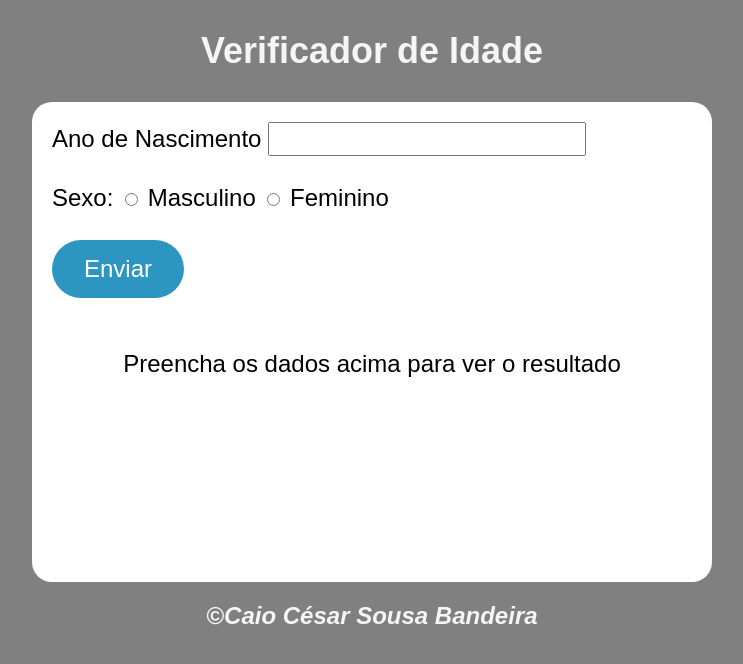
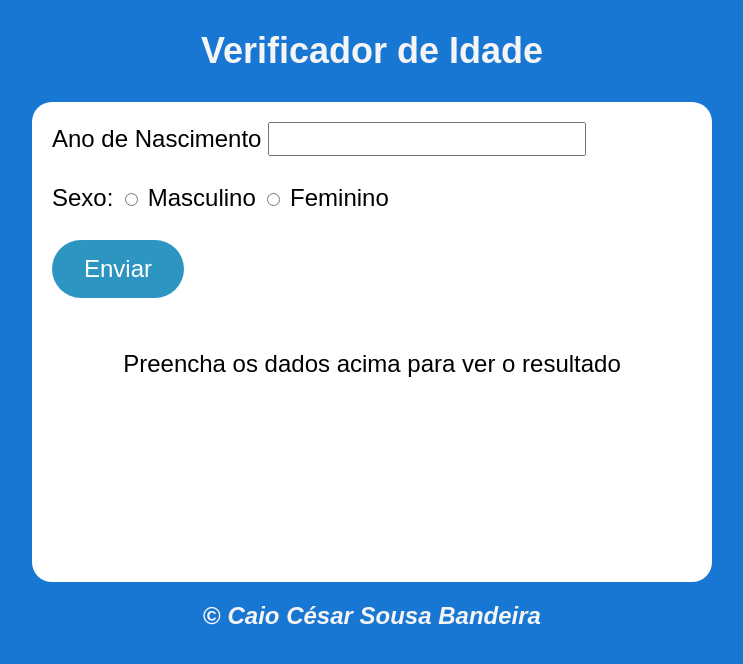
Before and after one commit to caiocezzarpng/verificador-de-idade-em-js, a plain HTML site: page index.html in a window 1280 px wide. Shown: the whole page, without its empty margins (268-1011 px from the left). Drawn offline with Linux system fonts and the light colour scheme.

Commit message:
alteração na estrutura html5/css

```diff
--- a/index.html
+++ b/index.html
@@ -8,8 +8,10 @@
     <title>Verificador de idade</title>
   </head>
   <body>
-    <div id="title"><h2>Verificador de Idade</h2></div>
-    <div id="wrap">
+    <header id="title">
+      <h2>Verificador de Idade</h2>
+    </header>
+    <section id="content">
       <div id="box">
         <label for="number">Ano de Nascimento</label>
         <input type="number" name="ano" id="ano" />
@@ -28,11 +30,10 @@
         <p id="resultado">Preencha os dados acima para ver o resultado</p>
         <img src="img-padrao" id="img" alt="" />
       </div>
-    </div>
-    <div id="footer">
-      <h2>&#169<i>Caio César Sousa Bandeira</i></h2>
-    </div>
-
+    </section>
+    <footer>
+      <h2>&copy; <i>Caio César Sousa Bandeira</i></h2>
+    </footer>
     <script src="index.js"></script>
   </body>
 </html>
--- a/styles/style.css
+++ b/styles/style.css
@@ -1,11 +1,11 @@
 body {
     margin: 0px;
-    background-color: gray;
+    background-color: rgb(25, 119, 212);
     font: normal 18pt Arial;
     color: whitesmoke;
   }
 
-  div#wrap {
+  section#content {
     text-align: center;
     display: flex;
     justify-content: center;
@@ -14,7 +14,7 @@ body {
     width: 100vw;
   }
 
-  div#title {
+  header#title {
     text-align: center;
   }
 
@@ -36,7 +36,7 @@ body {
     display: flex;
   }
 
-  div#footer{
+  footer{
     font-size: 16px;
     text-align: center;
 }
```
